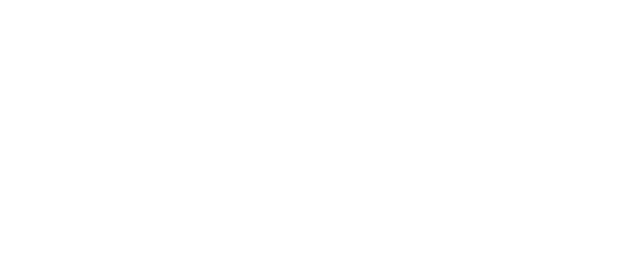
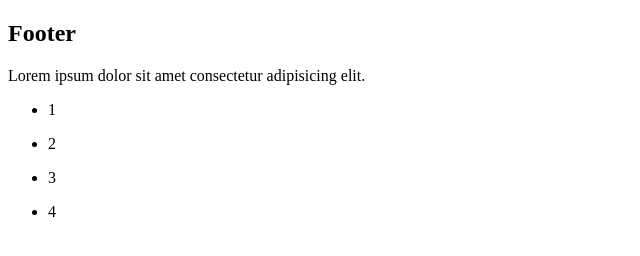
Before and after one commit to pberkut/test-git-01, a plain HTML site: page index.html in a window 1280 px wide. Shown: the whole page, without its empty margins (0-640 px from the left). Drawn offline with Linux system fonts and the light colour scheme.

Commit message:
Add footer to index.html

```diff
--- a/index.html
+++ b/index.html
@@ -8,7 +8,24 @@
 </head>
 
 <body>
-
+    <footer>
+        <h2>Footer</h2>
+        <p>Lorem ipsum dolor sit amet consectetur adipisicing elit.</p>
+        <ul>
+            <li>
+                <p>1</p>
+            </li>
+            <li>
+                <p>2</p>
+            </li>
+            <li>
+                <p>3</p>
+            </li>
+            <li>
+                <p>4</p>
+            </li>
+        </ul>
+    </footer>
 </body>
 
 </html>
```
